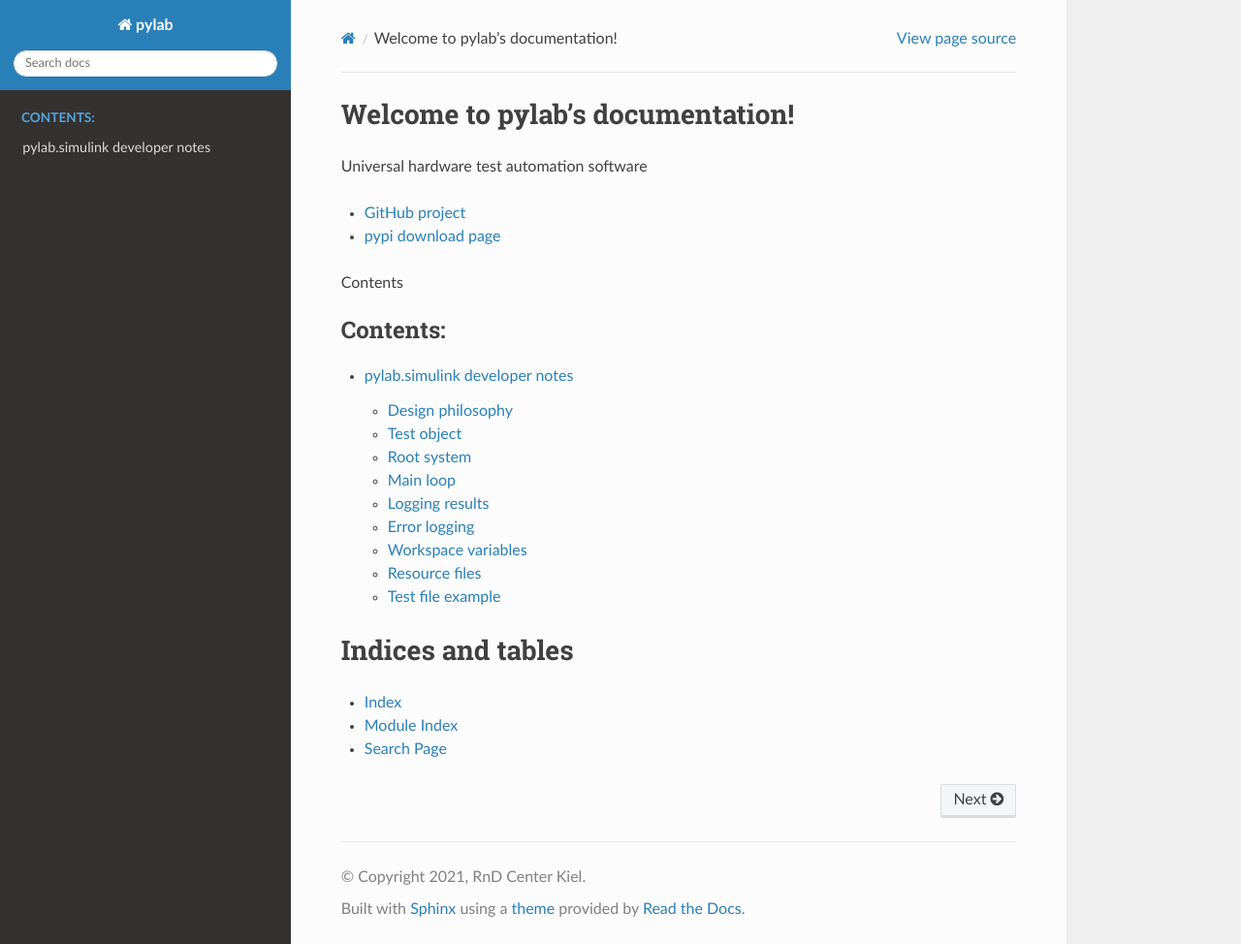
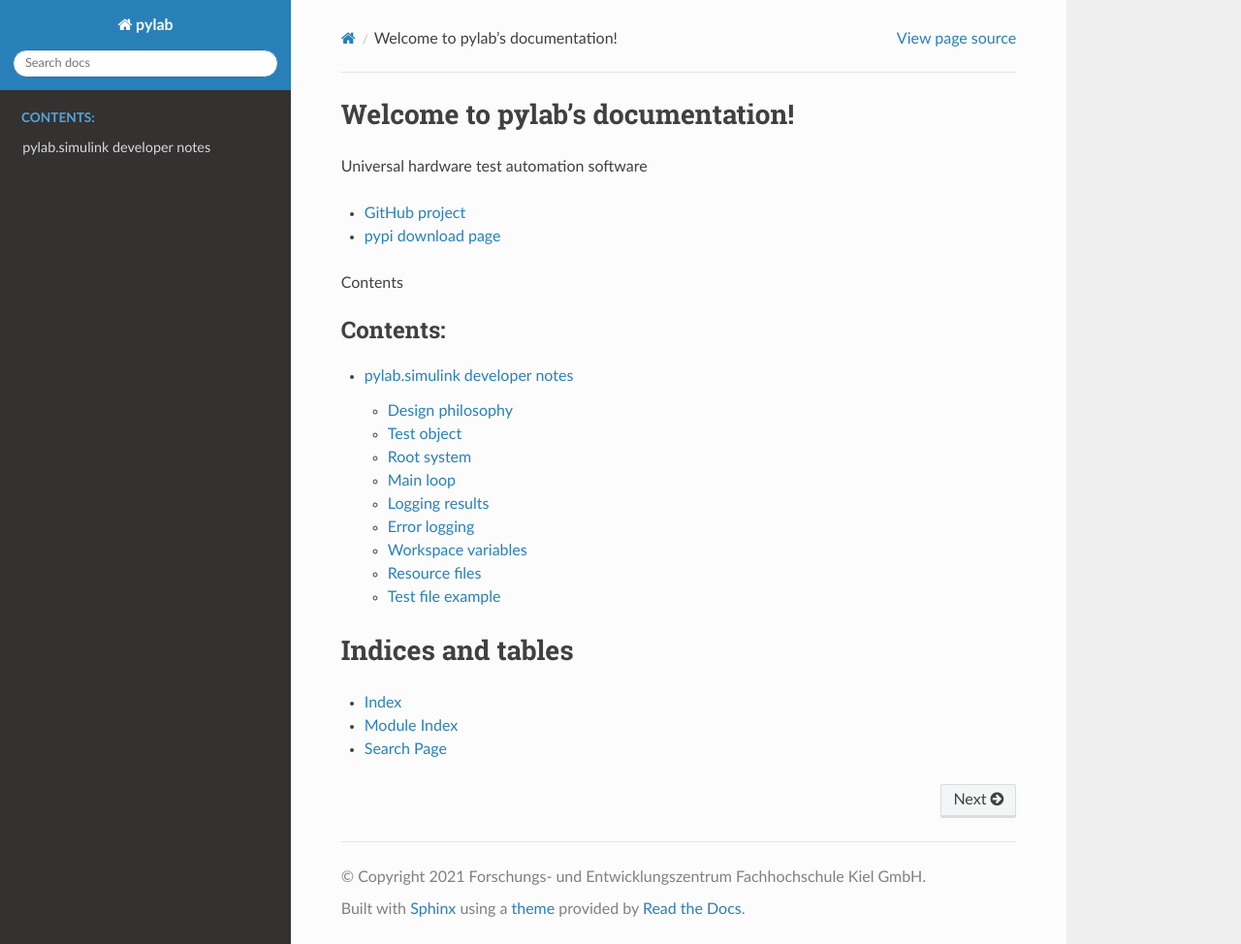
Before and after one commit to Hoorsana/Observer-2, a Sphinx documentation site: the page built from docs/index.rst, in a window 1280 px wide and 974 px high. Shown: the whole window at 97% size. Built offline with Sphinx 7.4.7 and the Read the Docs theme 2.0.0, drawn with Linux system fonts in a browser that asks for light colours; pages that are not in the unit, such as notebooks, are missing from menus.

Commit message:
Update versioning and copyright

```diff
--- a/docs/conf.py
+++ b/docs/conf.py
@@ -22,11 +22,10 @@
 # -- Project information -----------------------------------------------------
 
 project = 'pylab'
-copyright = '2021, RnD Center Kiel'
-author = 'RnD Center Kiel'
+copyright = '2021 Forschungs- und Entwicklungszentrum Fachhochschule Kiel GmbH'
 
 # The full version, including alpha/beta/rc tags
-release = 'v0.1'
+release = 'v0.1.0'
 
 
 # -- General configuration ---------------------------------------------------
--- a/setup.py
+++ b/setup.py
@@ -9,7 +9,7 @@
 
 setuptools.setup(
     name='pylab',
-    version='0.0.0',
+    version='0.1.0',
     author='M. Kliemann',
     author_email='mail@maltekliemann.com',
     description='hardware test automation software',
```
